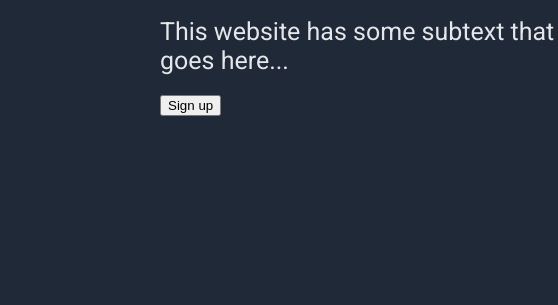
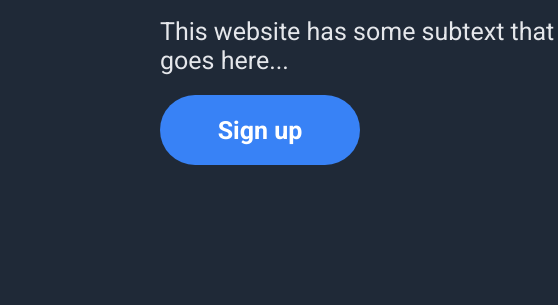
Before and after one commit to Spectr3052/landing-page, a plain HTML site: page index.html in a window 1280 px wide. Shown: the part 271-576 px from the top of the page, 0-558 px from the left. Drawn offline with Linux system fonts and the light colour scheme.

Commit message:
Made the Sign Up button look nicer

```diff
--- a/styles.css
+++ b/styles.css
@@ -76,3 +76,26 @@ body {
     height: 500px;
     width: auto;
 }
+
+.hero-button button{
+    display: inline-block;
+    background-color: #3882F6;
+    color: white;
+    height: 70px;
+    width: 200px;
+    font-size: 25px;
+    font-family: 'Roboto';
+    font-weight: bold;
+    border: #000000;
+    border-radius: 100px;
+    cursor: pointer;
+
+    -webkit-transition: all 0.5s; /* add this line, chrome, safari, etc */
+    -moz-transition: all 0.5s; /* add this line, firefox */
+    -o-transition: all 0.5s; /* add this line, opera */
+    transition: all 0.5s; /* add this line */
+}
+
+.hero-button button:hover{
+    background-color: #2e69c9;
+}
```
Also changed, not shown: index.html (+3 -0 lines).
